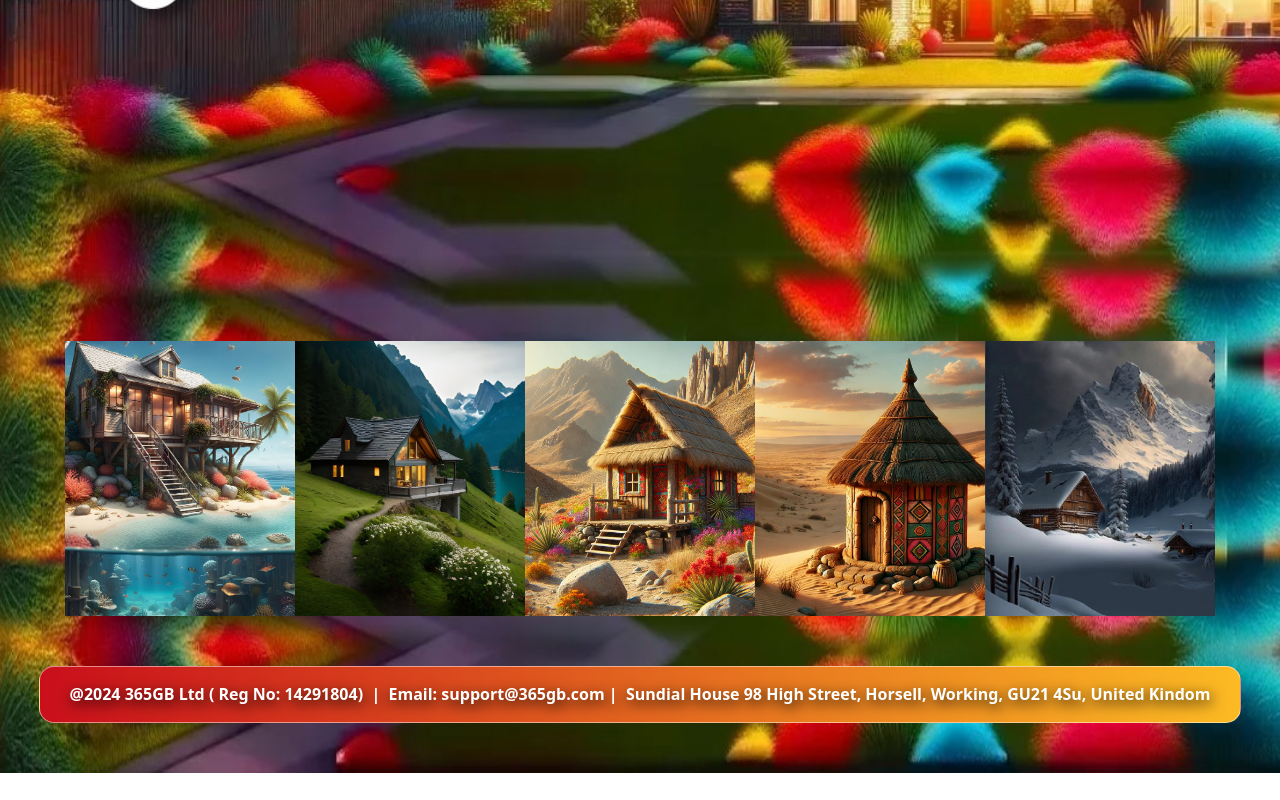
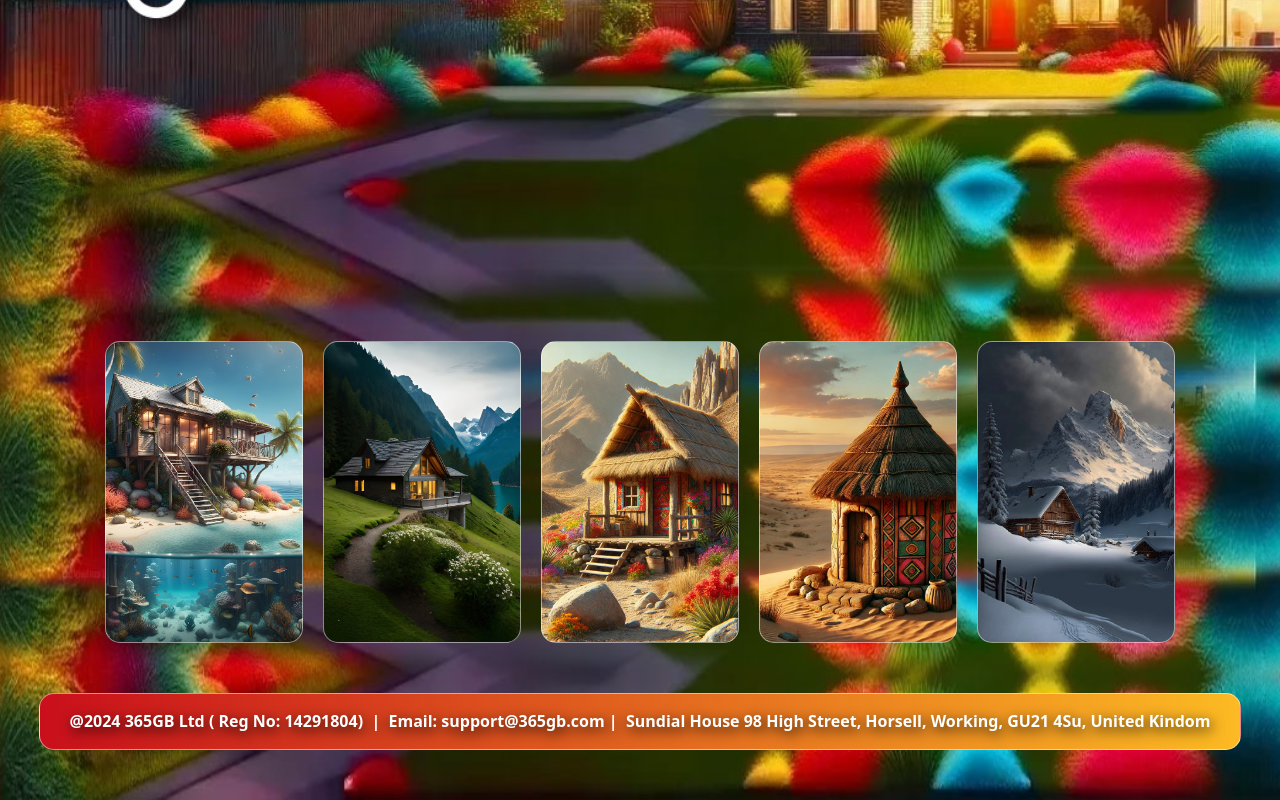
Before and after one commit to musmanirfan/365-real-state-section, a plain HTML site: page index.html in a window 1280 px wide. Shown: the part 379-1179 px from the top of the page. Before the commit the page ends 1152 px from the top, so only its background shows below. Drawn offline with Linux system fonts and the light colour scheme.

Commit message:
first commit

```diff
--- a/index.html
+++ b/index.html
@@ -9,77 +9,27 @@
 </head>
 
 <body>
-    <!-- Hero Section Started -->
-    <div class="hero-sec">
-        <!-- <img width="100%" src="images/hero-section.jpg" alt="Hero-Image"> -->
-    </div>
-    <!-- Hero Section Ended -->
-    <!-- card section Started -->
-    <div class="bg-img">
-        <div class="container-image">
-            <div class="box">
-                <div class="imgBx">
-                    <img src="images/beach.png">
-                </div>
-                <div class="content">
-                    <div>
-                        <h2>Seaside Serenity</h2>
-                        <p>Your Dream Beach House</p>
-                    </div>
-                </div>
-            </div>
-            <div class="box">
-                <div class="imgBx">
-                    <img src="images/green.png">
-                </div>
-                <div class="content">
-                    <div>
-                        <h2>Lush Living</h2>
-                        <p> Find Your Home in the Green Mountains</p>
-                    </div>
-                </div>
-            </div>
-            <div class="box">
-                <div class="imgBx">
-                    <img src="images/desert mountain.jpg">
-                </div>
-                <div class="content">
-                    <div>
-                        <h2>Desert Oasis</h2>
-                        <p>Embrace Tranquil Living in the Silence</p>
-                    </div>
-                </div>
-            </div>
-            <div class="box">
-                <div class="imgBx">
-                    <img src="images/Dry mountain.jpg">
-                </div>
-                <div class="content">
-                    <div>
-                        <h2>Mountain Majesty</h2>
-                        <p>Experience Life Among the Peaks</p>
-                    </div>
-                </div>
-            </div>
-            <div class="box">
-                <div class="imgBx">
-                    <img src="images/snow-mountain.png">
-                </div>
-                <div class="content">
-                    <div>
-                        <h2>Snowy Wonderland</h2>
-                        <p> Cozy Retreats in the Snowy Peaks</p>
-                    </div>
-                </div>
-            </div>
+    <div class="main">
+        <!-- Hero Section Started -->
+        <div class="hero-sec">
         </div>
-        <!-- card section ended -->
+
+        <div class="images">
+            <div class="img1"></div>
+            <div class="img2"></div>
+            <div class="img3"></div>
+            <div class="img4"></div>
+            <div class="img5"></div>
+        </div>
+
         <!-- footer section started -->
         <div class="footer">
-            <p>@2024 365GB Ltd ( Reg No: 14291804)&nbsp; |&nbsp; Email: support@365gb.com&nbsp;|&nbsp; Sundial House 98 High Street, Horsell, Working, GU21 4Su, United Kindom</p>
+            <p>@2024 365GB Ltd ( Reg No: 14291804)&nbsp; |&nbsp; Email: support@365gb.com&nbsp;|&nbsp; Sundial House
+                98 High Street, Horsell, Working, GU21 4Su, United Kindom</p>
         </div>
     </div>
     <!-- footer section started -->
+    </div>
 </body>
 
 </html>
--- a/style.css
+++ b/style.css
@@ -1,11 +1,15 @@
 body {
-	margin: 0;
+	margin: 0 !important;
 	padding: 0;
 	font-family: system-ui, -apple-system, BlinkMacSystemFont, 'Segoe UI', Roboto, Oxygen, Ubuntu, Cantarell, 'Open Sans', 'Helvetica Neue', sans-serif;
 	background-size: cover;
 	background-blend-mode: multiply;
 	background-repeat: no-repeat;
 	background-image: url("images/high.jpg");
+	margin: 0 !important;
+}
+
+.main{
 }
 
 .hero-sec {
@@ -13,118 +17,100 @@ body {
 	height: 90vh;
 }
 
-.container-image {
-	position: relative;
-	width: 100%;
+.images{
 	display: flex;
+	align-items: center;
 	justify-content: center;
-	flex-wrap: wrap;
-	transform-style: preserve-3d;
-	perspective: 500px;
-	margin: 0;
+	gap: 20px;
+	margin: 0 auto !important;
+	width: 90%;
+	transform: scale(1.0);
 }
 
-.container-image .box {
-	position: relative;
-	width: 230px;
-	height: 275px;
-	background: #000;
-	transition: 0.5s;
-	transform-style: preserve-3d;
-	overflow: hidden;
-	/* margin-right: 15px; */
-	/* margin-top: 15px; */
+
+
+.img1{
+	background-image: url("images/beach.png");
+	width: 17%;
+	height: 300px;
+	background-size: cover;
+	background-repeat: no-repeat;
+	background-position: center;
+	  transition: transform .2s;
+	  border: 1px solid hsla(0, 0%, 100%, 0.50);
+	  border-radius: 15px;
 }
 
-.container-image:hover .box {
-	transform: rotateY(25deg);
+.img1:hover{
+	-ms-transform: scale(1.2); /* IE 9 */
+	-webkit-transform: scale(1.2); /* Safari 3-8 */
+	transform: scale(1.2);
 }
 
-.container-image .box:hover~.box {
-	transform: rotateY(-25deg);
+.img2{
+	background-image: url("images/green.png");
+	width: 17%;
+	height: 300px;
+	background-size: cover;
+	background-repeat: no-repeat;
+	background-position: center;
+	transition: transform .2s;
+	border: 1px solid hsla(0, 0%, 100%, 0.50);
+	border-radius: 15px;
 }
-
-.container-image .box:hover {
-	transform: rotateY(0deg) scale(1.25);
-	z-index: 1;
-	box-shadow: 0 25px 40px rgba(0, 0, 0, 0.5);
+.img2:hover{
+	-ms-transform: scale(1.2); /* IE 9 */
+	-webkit-transform: scale(1.2); /* Safari 3-8 */
+	transform: scale(1.2);
 }
-
-.container-image .box .imgBx {
-	position: absolute;
-	top: 0;
-	left: 0;
-	width: 100%;
-	height: 100%;
+.img3{
+	background-image: url("images/desert mountain.jpg");
+	width: 17%;
+	height: 300px;
+	background-size: cover;
+	background-repeat: no-repeat;
+	background-position: center;
+	transition: transform .2s;
+	border: 1px solid hsla(0, 0%, 100%, 0.50);
+	border-radius: 15px;
 }
-
-.container-image .box .imgBx:before {
-	content: '';
-	position: absolute;
-	top: 0;
-	left: 0;
-	width: 100%;
-	height: 100%;
-	background: linear-gradient(180deg, #FC7002, #000);
-	z-index: 1;
-	opacity: 0;
-	transition: 0.5s;
-	mix-blend-mode: multiply;
+.img3:hover{
+	-ms-transform: scale(1.2); /* IE 9 */
+	-webkit-transform: scale(1.2); /* Safari 3-8 */
+	transform: scale(1.2);
 }
-
-.container-image .box:hover .imgBx:before {
-	opacity: 1;
+.img4{
+	background-image: url("images/Dry mountain.jpg");
+	width: 17%;
+	height: 300px;
+	background-size: cover;
+	background-repeat: no-repeat;
+	background-position: center;
+	transition: transform .2s;
+	border: 1px solid hsla(0, 0%, 100%, 0.50);
+	border-radius: 15px;
 }
-
-.container-image .box .imgBx img {
-	position: absolute;
-	top: 0;
-	left: 0;
-	width: 100%;
-	height: 100%;
-	object-fit: cover;
+.img4:hover{
+	-ms-transform: scale(1.2); /* IE 9 */
+	-webkit-transform: scale(1.2); /* Safari 3-8 */
+	transform: scale(1.2);
 }
-
-.container-image .box .content {
-	position: absolute;
-	top: 0;
-	left: 0;
-	width: 100%;
-	height: 100%;
-	z-index: 1;
-	display: flex;
-	padding: 20px;
-	align-items: flex-end;
-	box-sizing: border-box;
+.img5{
+	background-image: url("images/snow-mountain.png");
+	width: 17%;
+	height: 300px;
+	background-size: cover;
+	background-repeat: no-repeat;
+	background-position: center;
+	transition: transform .2s;
+	border: 1px solid hsla(0, 0%, 100%, 0.50);
+	border-radius: 15px;
 }
-
-.container-image .box .content h2 {
-	color: #fff;
-	transition: 0.5s;
-	text-transform: uppercase;
-	margin-bottom: 5px;
-	font-size: 16px !important;
-	transform: translateY(200px);
-	transition-delay: 0.3s;
+.img5:hover{
+	-ms-transform: scale(1.2); /* IE 9 */
+	-webkit-transform: scale(1.2); /* Safari 3-8 */
+	transform: scale(1.2);
 }
-
-.container-image .box:hover .content h2 {
-	transform: translateY(0px);
-}
-
-.container-image .box .content p {
-	color: #fff;
-	transition: 0.5s;
-	font-size: 10px;
-	transform: translateY(200px);
-	transition-delay: 0.4s;
-	line-height: 15px;
-}
-
-.container-image .box:hover .content p {
-	transform: translateY(0px);
-}
-
 
 /* footer section started */
 
@@ -145,12 +131,3 @@ body {
 	font-weight: 600;
     filter: drop-shadow(2px 4px 7px #000000);
 }
-
-/* .bg-img {
-	/* margin: -5px; */
-	background-size: cover;
-	background-position: bottom;
-	background-blend-mode: multiply;
-	background-repeat: no-repeat;
-	background-image: url("images/hero-section2.jpg");
-} */
```
